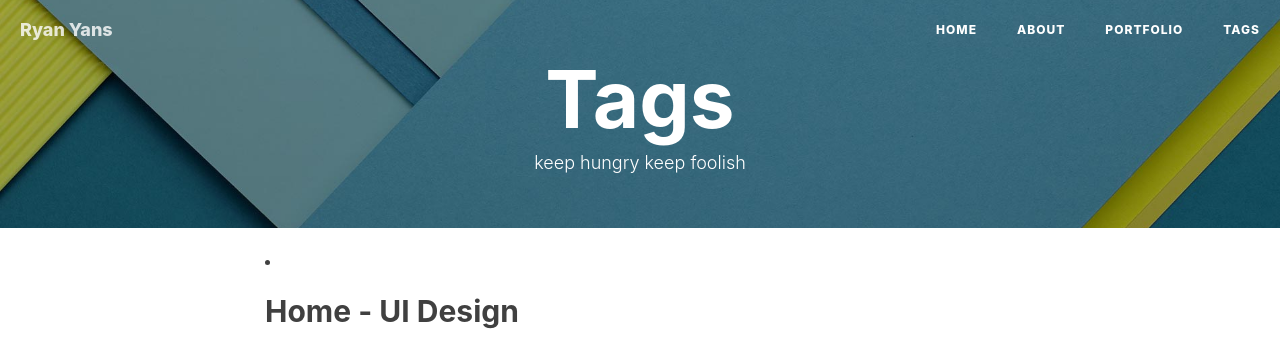
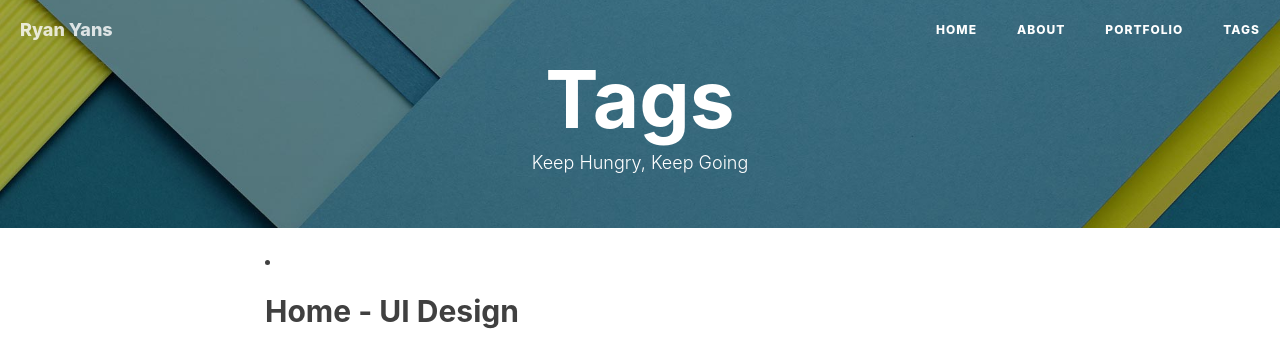
Before and after one commit to RyanYans/RyanYans.github.io, a Jekyll site: the page built from tags.html, in a window 1280 px wide. Shown: the top 343 px of the page. Built offline with Jekyll 4.4.1, drawn with Linux system fonts in a browser that asks for light colours; nearby versions of some CDN libraries; comment, search, counter and statistics services are not loaded.

Commit message:
2016.03.23E

```diff
--- a/tags.html
+++ b/tags.html
@@ -1,7 +1,7 @@
 ---
 title: Tags
 layout: default
-description: keep hungry keep foolish
+description: Keep Hungry, Keep Going
 header-img: "img/tag-bg.jpg"
 ---
 
```
Also changed, not shown: portfolio/images/1.jpg (added), portfolio/images/avt-Q4Rya.jpg.
